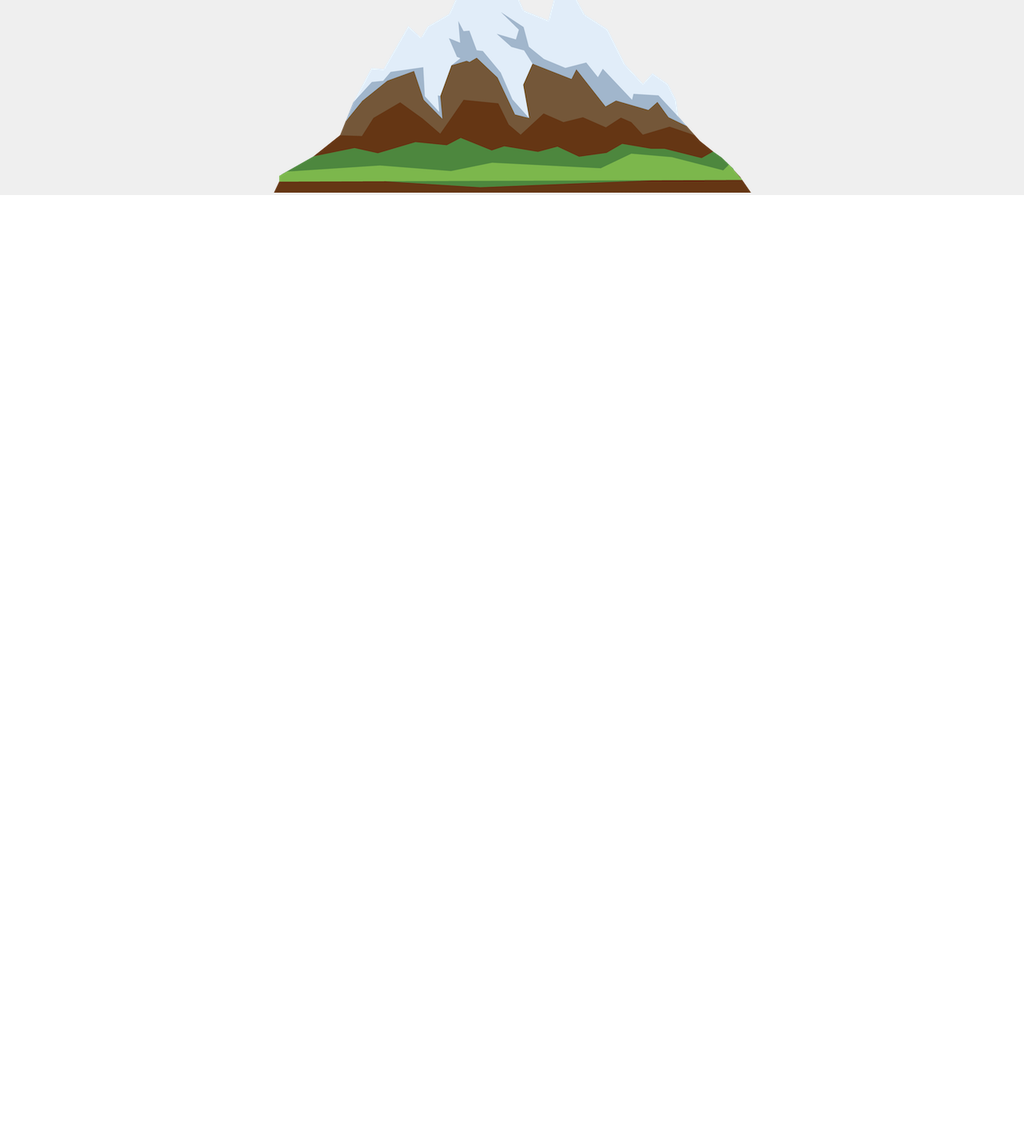
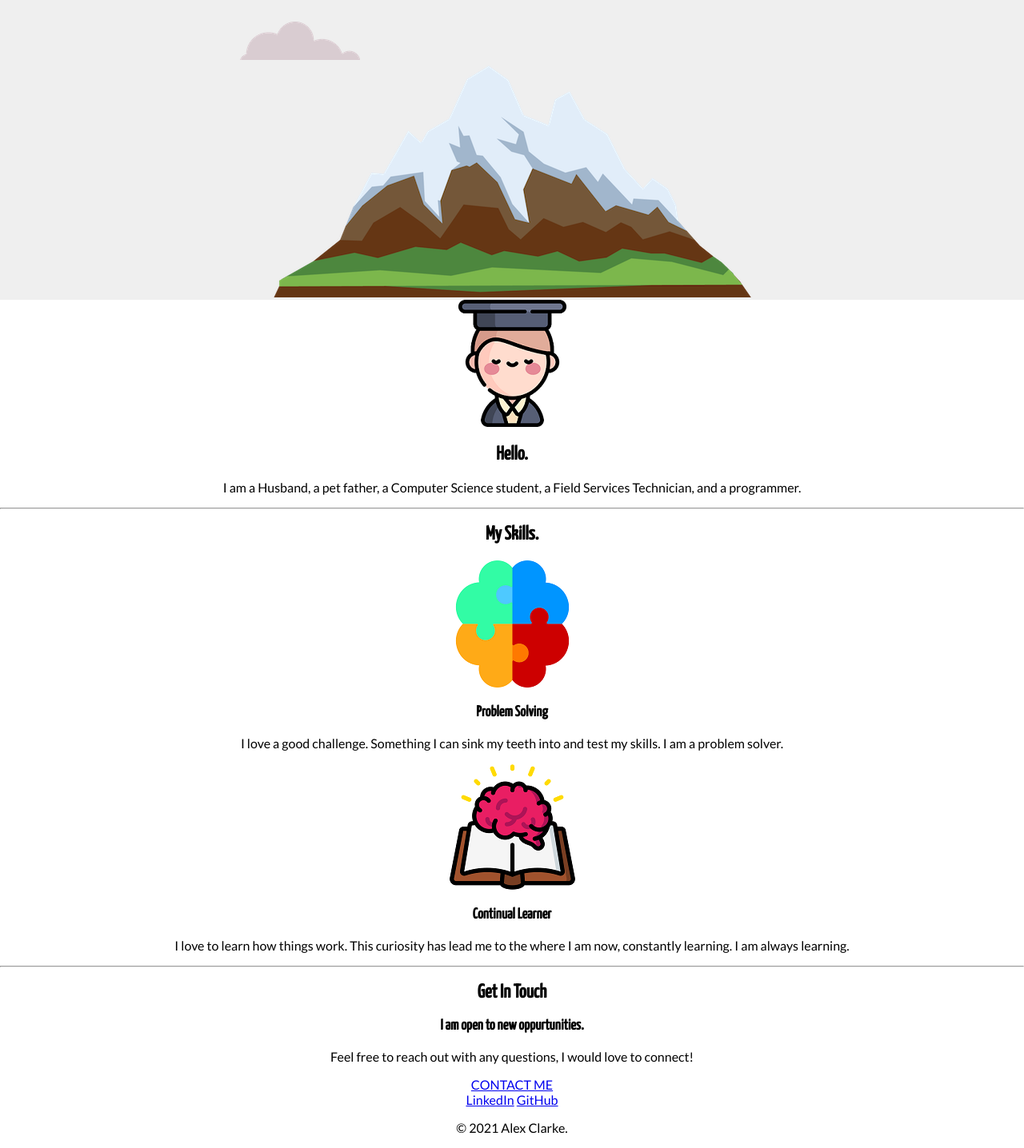
Before and after one commit to Alex-C96/CSS-My-Site, a plain HTML site: page index.html in a window 1280 px wide. Shown: the part 335-1771 px from the top of the page at 80% size. Before the commit the page ends 800 px from the top, so only its background shows below. Drawn offline with Linux system fonts and the light colour scheme.

Commit message:
Added images and divs

```diff
--- a/css/styles.css
+++ b/css/styles.css
@@ -5,12 +5,13 @@ body {
 }
 
 h1 {
-  margin-top: 0;
+  margin: 50px auto 0 auto;
   font-family: 'Dancing Script', sans-serif;
-  font-size: 45px;
+  font-size: 5.625rem;
 }
 h2 {
   font-family: 'Yanone Kaffeesatz', sans-serif;
+
 }
 h3 {
   font-family: 'Yanone Kaffeesatz', sans-serif;
@@ -20,6 +21,9 @@ h3 {
   background-color: #eeee;
   position: relative;
   padding-top: 100px
+}
+.programmer {
+  font-size: 1.8rem;
 }
 
 .pro {
--- a/index.html
+++ b/index.html
@@ -16,12 +16,41 @@
       <img class="bottom-cloud" src="images/cloud.png" alt="cloud-img">
       <img class="mountain" src="images/mountain.png" alt="mountain-img">
     </div>
-    <div class="middle-container">
+      <div class="middle-container">
+        <div class="profile">
+          <img src="images\student.png" alt="profile">
+          <h2>Hello.</h2>
+          <p>I am a Husband, a pet father, a Computer Science student, a Field Services Technician, and a programmer.</p>
+        </div>
+        <hr>
+        <div class="skills">
+          <h2>My Skills.</h2>
+          <div class="skill-row">
+            <img class="skill-1" src="images\puzzle.png" alt="problem-solving">
+            <h3>Problem Solving</h3>
+            <p>I love a good challenge. Something I can sink my teeth into and test my skills. I am a problem solver.</p>
+          </div>
+          <div class="skill-row">
+            <img class="skill-2" src="images\book.png" alt="Learning">
+            <h3>Continual Learner</h3>
+            <p>I love to learn how things work. This curiosity has lead me to the where I am now, constantly learning. I am always learning.</p>
+          </div>
+        </div>
+        <hr>
+        <div class="contact-me">
+          <h2>Get In Touch</h2>
+          <h3>I am open to new oppurtunities.</h3>
+          <p>Feel free to reach out with any questions, I would love to connect!</p>
+          <a class="btn" href="mailto:alexander.clarke@snhu.edu">CONTACT ME</a>
+        </div>
+      </div>
 
-    </div>
-    <div class="bottom-container">
 
-    </div>
+      <div class="bottom-container">
+        <a class="footer-link" href="https://www.linkedin.com/in/alex-clarke-6056b7141/">LinkedIn</a>
+        <a class="footer-link" href="https://github.com/Alex-C96">GitHub</a>
+        <p>© 2021 Alex Clarke.</p>
+      </div>
 
   </body>
 </html>
```
Also changed, not shown: images/book.png (added), images/puzzle.png (added), images/student.png (added).
